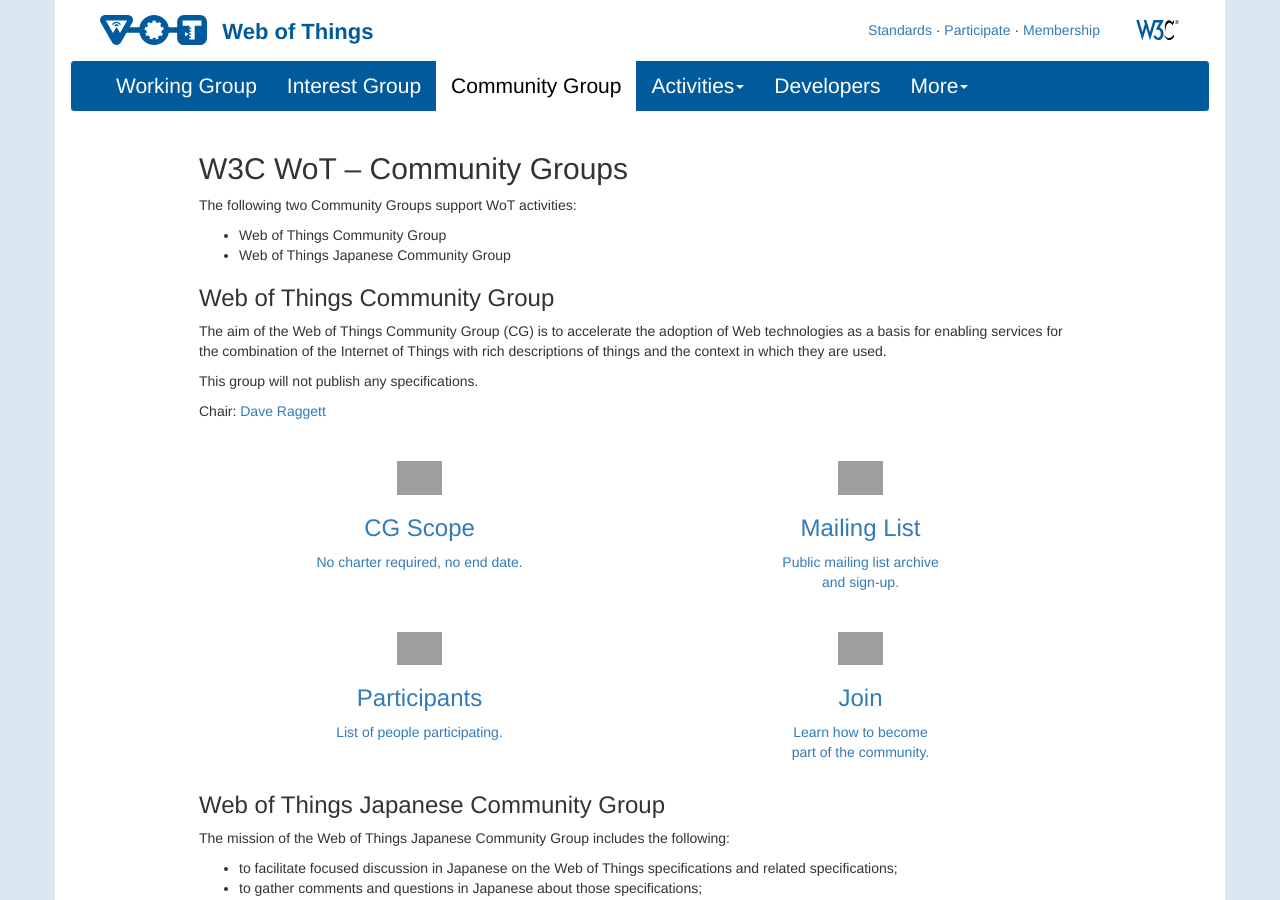
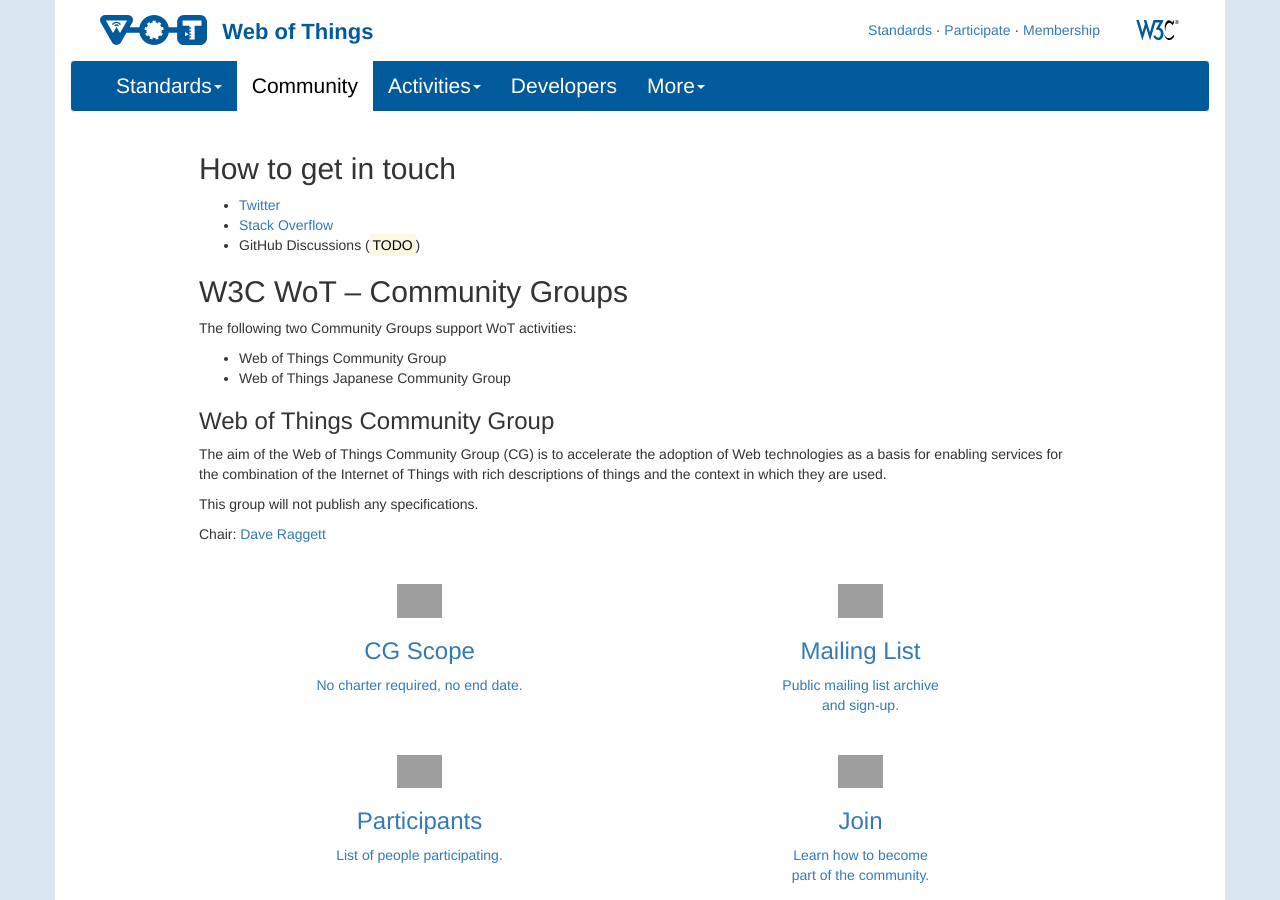
Before and after one commit to w3c/wot-marketing, a Jekyll site: the page built from docs/cg/index.html, in a window 1280 px wide and 900 px high. Built offline with Jekyll 4.4.1, drawn with Linux system fonts in a browser that asks for light colours; nearby versions of some CDN libraries; grey boxes are pictures that could not be loaded.

Commit message:
feat: reduce navi and add community information

```diff
--- a/docs/_config.yml
+++ b/docs/_config.yml
@@ -8,15 +8,13 @@
 baseurl: "/WoT"
 
 navigation:
-# - title: ⌂
-# - title: Home
-# - title: Welcome
-#   url: /
- - title: Working Group
-   url: wg/
- - title: Interest Group
-   url: ig/
- - title: Community Group
+ - title: Standards
+   subnavigation:
+   - title: Working Group
+     url: wg/
+   - title: Interest Group
+     url: ig/
+ - title: Community
    url: cg/
  - title: Activities
    subnavigation:
--- a/docs/cg/index.html
+++ b/docs/cg/index.html
@@ -1,9 +1,16 @@
 ---
 layout: default
-title: W3C WoT – Community Groups
+title: W3C WoT – Community
 group: "navigation"
 ---
 <div>
+	<h2>How to get in touch</h2>
+	<ul>
+		<li><a href="https://twitter.com/W3C_WoT">Twitter</a></li>
+		<li><a href="https://stackoverflow.com/questions/tagged/web-of-things">Stack Overflow</a></li>
+		<li>GitHub Discussions (<mark>TODO</mark>)</li>
+	</ul>
+
 	<h2>W3C WoT – Community Groups</h2>
 	<p>The following two Community Groups support WoT activities:</p>
 	<ul>
```
